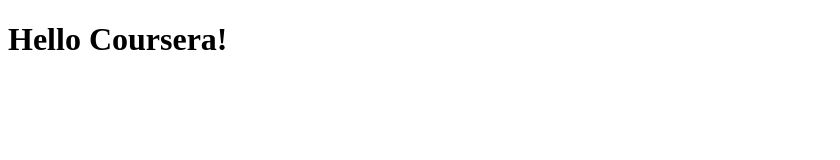
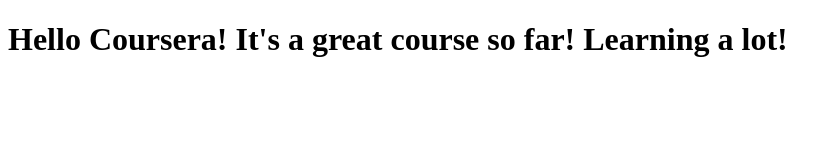
Before and after one commit to Chris-Manalo/coursera-test, a plain HTML site: page site/index.html in a window 1280 px wide. Shown: the whole page, without its empty margins (0-840 px from the left). Drawn offline with Linux system fonts and the light colour scheme.

Commit message:
Small addition to page content

```diff
--- a/site/index.html
+++ b/site/index.html
@@ -4,6 +4,6 @@
 	<title>Hello Coursera!</title>
 </head>
 <body>
-<h1>Hello Coursera!</h1>
+<h1>Hello Coursera! It's a great course so far! Learning a lot!</h1>
 </body>
 </html>
```
